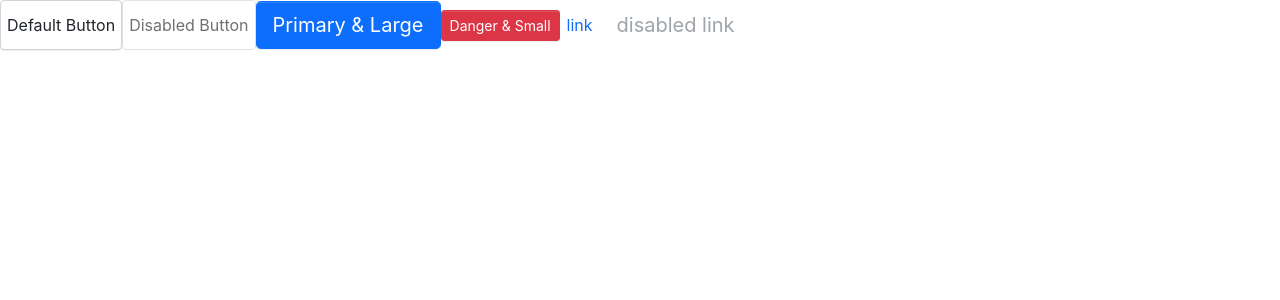
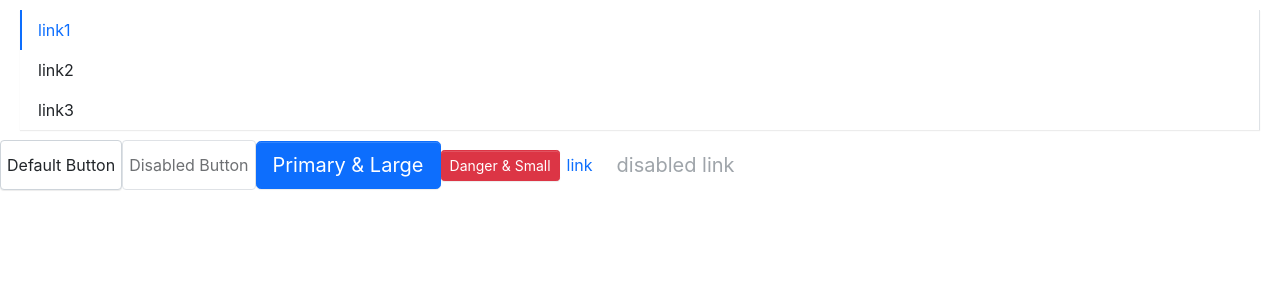
Before and after one commit to jessieren1/my-ui-library, a React (Create React App) app: page / in a window 1280 px wide. Shown: the top 300 px of the page. Built offline with nearby package versions, Linux system fonts and the light colour scheme.

Commit message:
feat: send menu props to menuItem & add menu style

```diff
--- a/src/App.tsx
+++ b/src/App.tsx
@@ -1,9 +1,25 @@
 import React from "react";
 import Button, { ButtonType, ButtonSize } from "./components/Button/button";
+import Menu from "./components/Menu/menu";
+import MenuItem from "./components/Menu/menuItem";
 
 const App: React.FC = () => {
   return (
     <div>
+      <Menu
+        defaultIndex={0}
+        onSelect={(index) => {
+          alert(index);
+        }}
+        mode={"vertical"}
+      >
+        <MenuItem index={0}>link1</MenuItem>
+
+        <MenuItem index={1}>link2</MenuItem>
+
+        <MenuItem index={2}>link3</MenuItem>
+      </Menu>
+
       <Button
         className="test"
         onClick={(e) => {
--- /dev/null
+++ b/src/components/Menu/_style.scss
@@ -0,0 +1,44 @@
+.test-menu {
+    display: flex;
+    flex-wrap: wrap;
+    padding-left: 0;
+    margin-bottom: 30px;
+    list-style: none;
+    border-bottom: $menu-border-width solid $menu-border-color;
+    box-shadow: $menu-box-shadow;
+    > .menu-item {
+      padding: $menu-item-padding-y $menu-item-padding-x;
+      cursor: pointer;
+      transition: $menu-transition;
+      &:hover,
+      &:focus {
+        text-decoration: none;
+      }
+      &.is-disabled {
+        color: $menu-item-disabled-color;
+        pointer-events: none;
+        cursor: default;
+      }
+      &.is-active,
+      &:hover {
+        color: $menu-item-active-color;
+        border-bottom: $menu-item-active-border-width solid $menu-item-active-color;
+      }
+    }
+}
+
+
+.menu-vertical {
+    flex-direction: column;
+    border-bottom: 0px;
+    margin: 10px 20px;
+    border-right: $menu-border-width solid $menu-border-color;
+    > .menu-item {
+      border-left: $menu-item-active-border-width solid transparent;
+      &.is-active,
+      &:hover {
+        border-bottom: 0px;
+        border-left: $menu-item-active-border-width solid $menu-item-active-color;
+      }
+    }
+  }
--- /dev/null
+++ b/src/components/Menu/menu.tsx
@@ -0,0 +1,59 @@
+import React, { FC, useState, createContext } from "react";
+import classNames from "classnames";
+
+export type MenuMode = "horizontal" | "vertical";
+export type SelectCallback = (selectedIndex: number) => void;
+
+export interface MenuProps {
+  defaultIndex?: number;
+  className?: string;
+  mode?: MenuMode;
+  disabled?: boolean;
+  style?: React.CSSProperties;
+  onSelect?: SelectCallback;
+  children?: React.ReactNode;
+}
+
+interface IMenuContext {
+  index: number;
+  onSelect?: SelectCallback;
+}
+
+export const MenuContext = createContext<IMenuContext>({ index: 0 });
+
+const Menu: FC<MenuProps> = (props) => {
+  const { className, mode, style, children, defaultIndex, onSelect } = props;
+  const [currentActive, setActive] = useState(defaultIndex);
+
+  const classes = classNames("test-menu", className, {
+    "menu-vertical": mode === "vertical",
+    "menu-horizontal": mode !== "vertical",
+  });
+
+  const handleSelect = (index: number) => {
+    setActive(index);
+    if (onSelect) {
+      onSelect(index);
+    }
+  };
+
+  const passedContent: IMenuContext = {
+    index: currentActive ? currentActive : 0,
+    onSelect: handleSelect,
+  };
+
+  return (
+    <ul className={classes} style={style} data-testId="test-menu">
+      <MenuContext.Provider value={passedContent}>
+        {children}
+      </MenuContext.Provider>
+    </ul>
+  );
+};
+
+Menu.defaultProps = {
+  defaultIndex: 0,
+  mode: "horizontal",
+};
+
+export default Menu;
--- /dev/null
+++ b/src/components/Menu/menuItem.tsx
@@ -0,0 +1,35 @@
+import React, { FC, useContext } from "react";
+import classNames from "classnames";
+import { MenuContext } from "./menu";
+
+export interface MenuItemProps {
+  index: number;
+  disabled?: boolean;
+  className?: string;
+  style?: React.CSSProperties;
+  children?: React.ReactNode;
+}
+
+export const MenuItem: FC<MenuItemProps> = (props) => {
+  const { className, index, style, children, disabled } = props;
+  const context = useContext(MenuContext);
+
+  const classes = classNames("menu-item", className, {
+    "is-disabled": disabled,
+    "is-active": context.index === index,
+  });
+
+  const handleClick = () => {
+    if (context.onSelect && !disabled) {
+      context.onSelect(index);
+    }
+  };
+  return (
+    <li className={classes} style={style} onClick={handleClick}>
+      {children}
+    </li>
+  );
+};
+
+MenuItem.displayName = "MenuItem";
+export default MenuItem;
--- a/src/styles/index.scss
+++ b/src/styles/index.scss
@@ -9,3 +9,6 @@
 
 // button
 @import '../components/Button/style';
+
+// menu
+@import '../components/Menu/style';
```
